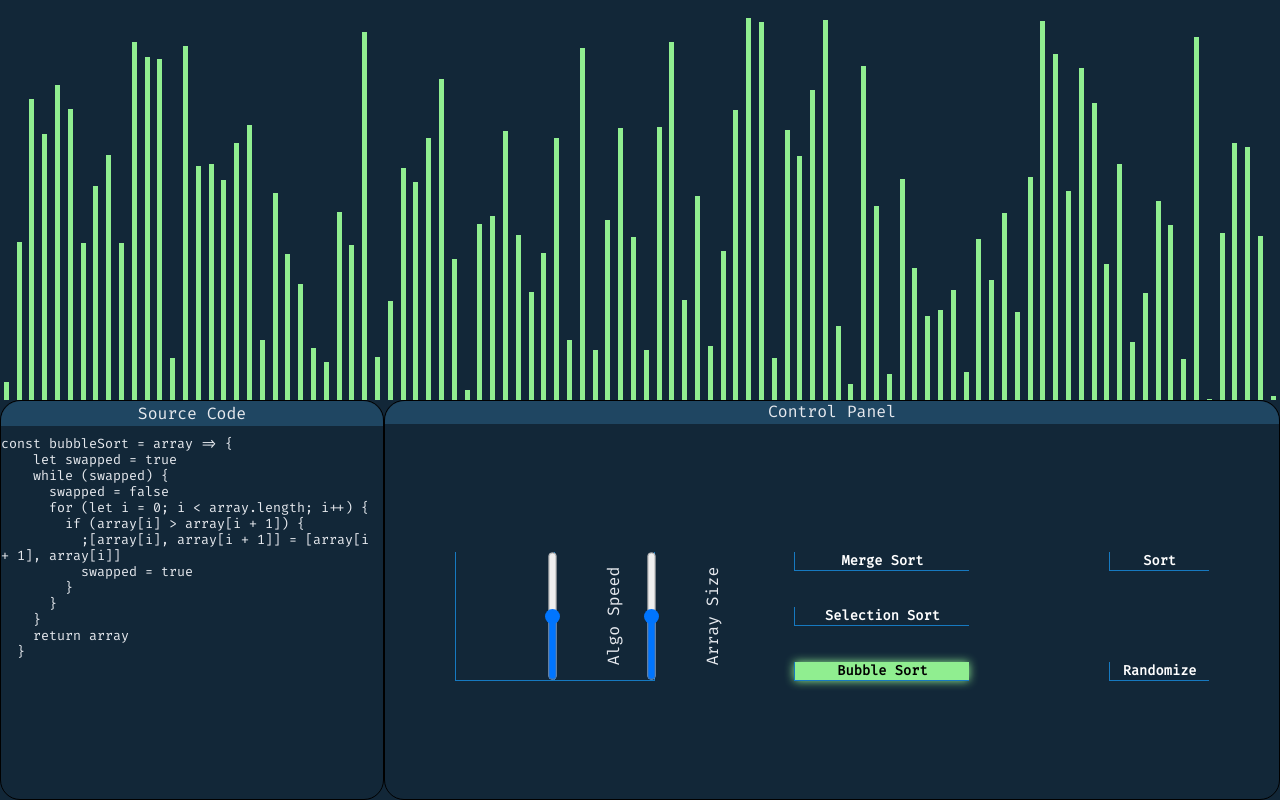
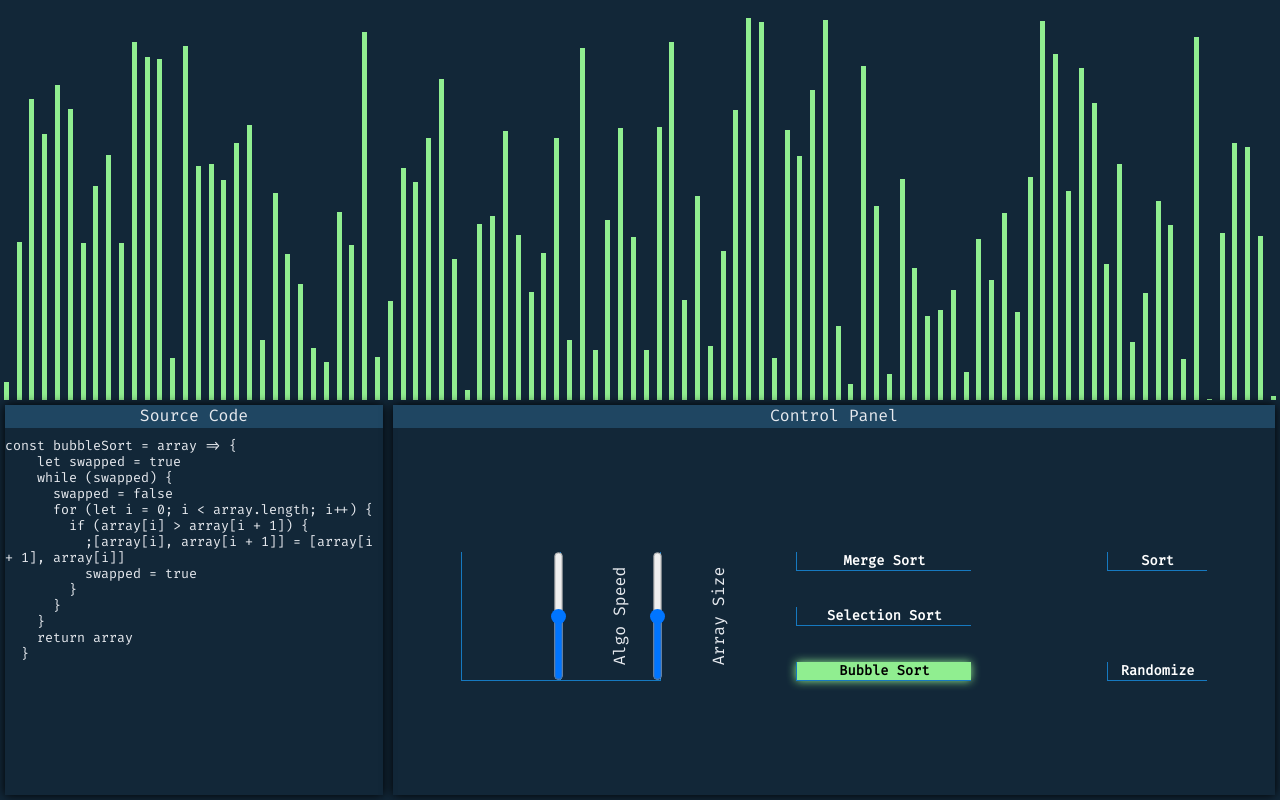
Before and after one commit to daniel-j-dev/Sorting-Algorithm-Visualizer, a React (Create React App) app: page / in a window 1280 px wide. Built offline with nearby package versions, Linux system fonts and the light colour scheme.

Commit message:
Made tabs even height and styled panels to fit theme

```diff
--- a/src/components/CodeBlock/CodeBlock.css
+++ b/src/components/CodeBlock/CodeBlock.css
@@ -1,14 +1,12 @@
 #code-container {
   width: 30%;
-  border: 1px solid black;
-  border-radius: 20px;
   display: flex;
   flex-direction: column;
+  margin: 5px;
+  box-shadow: 0px 0px 10px black;
 }
 
 #code-tab {
-  border-top-left-radius: 20px;
-  border-top-right-radius: 20px;
   height: 25px;
   display: flex;
   flex-direction: row;
@@ -19,6 +17,7 @@
 }
 
 #code-container > code {
+  height: 100%;
   display: block;
   white-space: pre-wrap;
   overflow-y: scroll;
--- a/src/components/Controls/Controls.css
+++ b/src/components/Controls/Controls.css
@@ -1,14 +1,12 @@
 #controls {
   width: 70%;
-  border: 1px solid black;
-  border-radius: 20px;
   display: flex;
   flex-direction: column;
+  margin: 5px;
+  box-shadow: 0px 0px 10px black;
 }
 
 #controls-tab {
-  border-top-left-radius: 20px;
-  border-top-right-radius: 20px;
   height: 25px;
   display: flex;
   flex-direction: row;
```
Also changed, not shown: 1 other file (tests, documents, lock files or other folders).
